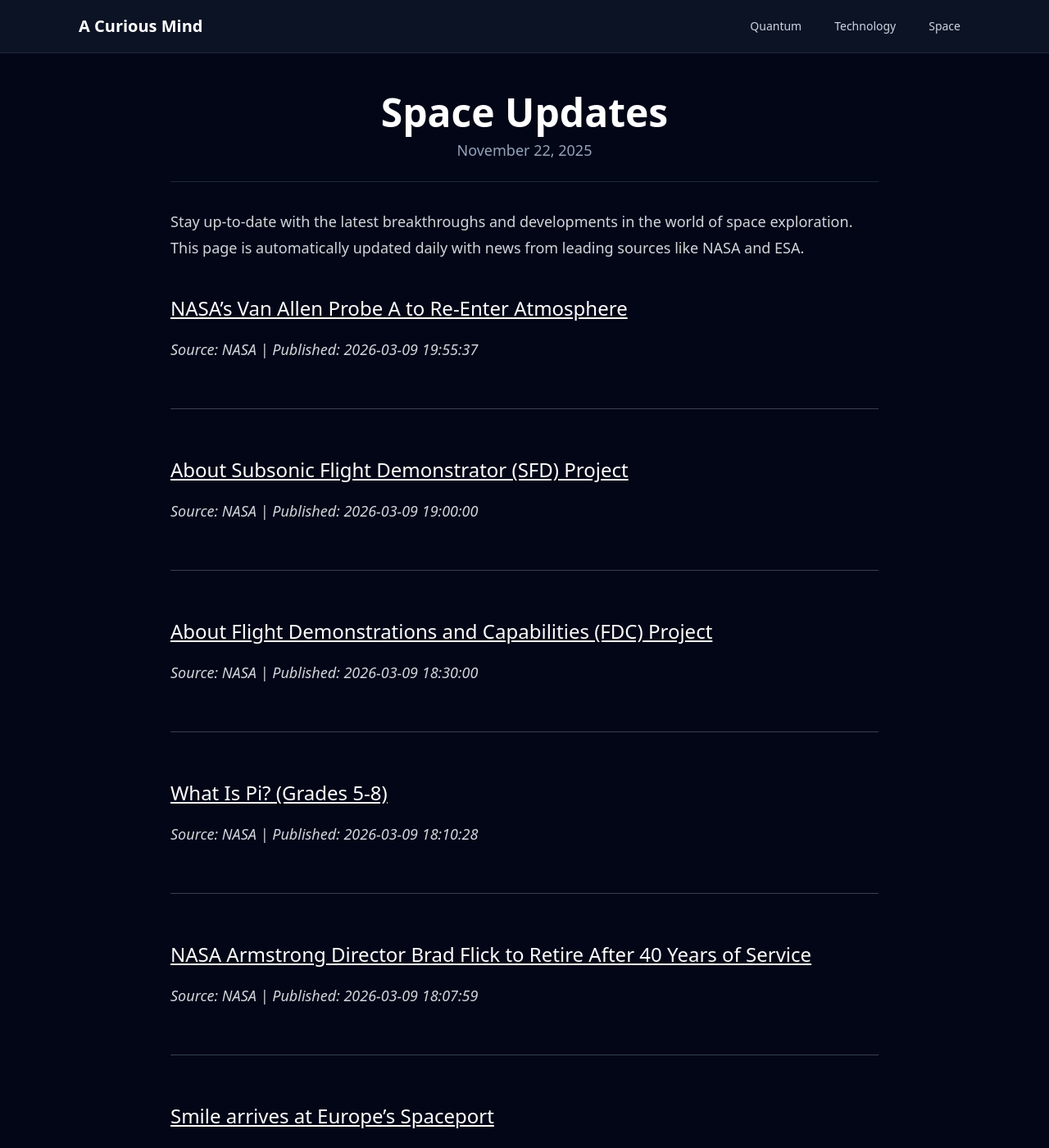
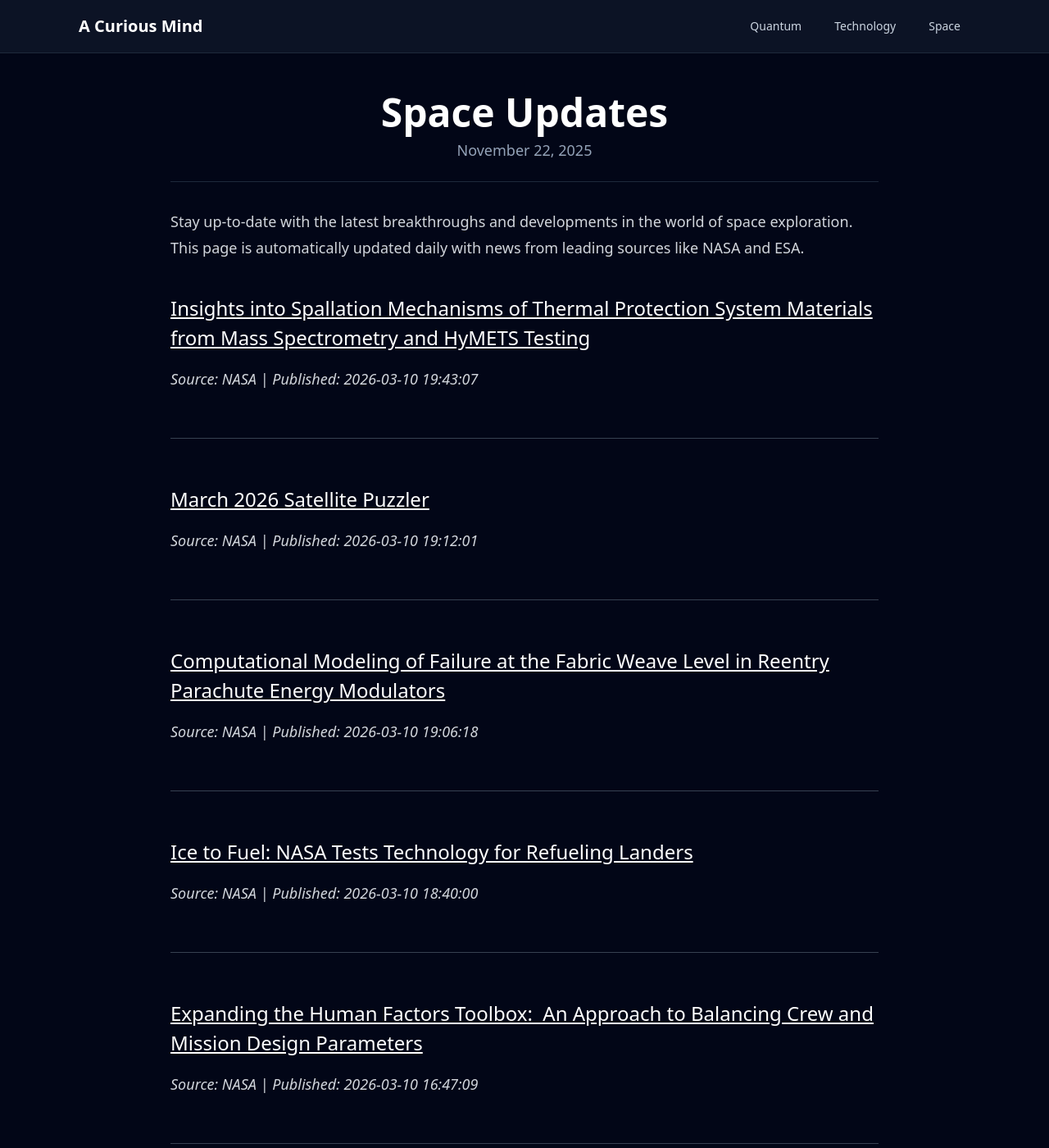
Before and after one commit to onehl7/onehl7.github.io, a Jekyll site: the page built from _posts/2025-11-22-space-updates.md, in a window 1280 px wide and 1400 px high. Shown: the whole window at 82% size. Built offline with Jekyll 4.4.1, drawn with Linux system fonts in a browser that asks for light colours; nearby versions of some CDN libraries; some of the changed text lies outside the part shown.

Commit message:
Update space news data

```diff
--- a/_data/space_news.json
+++ b/_data/space_news.json
@@ -1,33 +1,39 @@
 [
   {
     "source": "NASA",
-    "title": "NASA\u2019s\u00a0Van Allen Probe A\u00a0to Re-Enter Atmosphere",
-    "link": "https://www.nasa.gov/missions/van-allen-probes/nasa-van-allen-probe-a-to-re-enter-atmosphere/",
-    "published": "2026-03-09 19:55:37"
+    "title": "Insights into Spallation Mechanisms of Thermal Protection System Materials from Mass Spectrometry and\u00a0HyMETS\u00a0Testing",
+    "link": "https://www.nasa.gov/centers-and-facilities/nesc/insights-into-spallation-mechanisms-of-thermal-protection-system-materials-from-mass-spectrometry-and-hymets-testing/",
+    "published": "2026-03-10 19:43:07"
   },
   {
     "source": "NASA",
-    "title": "About Subsonic Flight Demonstrator (SFD) Project",
-    "link": "https://www.nasa.gov/directorates/armd/iasp/sfd/about-sfd/",
-    "published": "2026-03-09 19:00:00"
+    "title": "March 2026 Satellite Puzzler",
+    "link": "https://science.nasa.gov/earth/earth-observatory/march-2026-satellite-puzzler/",
+    "published": "2026-03-10 19:12:01"
   },
   {
     "source": "NASA",
-    "title": "About Flight Demonstrations and Capabilities (FDC) Project",
-    "link": "https://www.nasa.gov/directorates/armd/iasp/fdc/about-fdc/",
-    "published": "2026-03-09 18:30:00"
+    "title": "Computational Modeling of Failure at the Fabric Weave\u00a0Level in Reentry Parachute Energy Modulators",
+    "link": "https://www.nasa.gov/centers-and-facilities/nesc/computational-modeling-of-failure-at-the-fabric-weave-level-in-reentry-parachute-energy-modulators/",
+    "published": "2026-03-10 19:06:18"
   },
   {
     "source": "NASA",
-    "title": "What Is Pi? (Grades 5-8)",
-    "link": "https://www.nasa.gov/learning-resources/what-is-pi-grades-5-8/",
-    "published": "2026-03-09 18:10:28"
+    "title": "Ice to Fuel: NASA Tests Technology for\u00a0Refueling\u00a0Landers",
+    "link": "https://www.nasa.gov/general/nasa-tests-lander-refueling-tech/",
+    "published": "2026-03-10 18:40:00"
   },
   {
     "source": "NASA",
-    "title": "NASA Armstrong Director Brad Flick to Retire After 40 Years of Service",
-    "link": "https://www.nasa.gov/news-release/nasa-armstrong-director-brad-flick-to-retire-after-40-years-of-service/",
-    "published": "2026-03-09 18:07:59"
+    "title": "Expanding the Human Factors Toolbox:\u00a0\u00a0An Approach to Balancing Crew and Mission Design Parameters",
+    "link": "https://www.nasa.gov/centers-and-facilities/nesc/expanding-the-human-factors-toolbox-an-approach-to-balancing-crew-and-mission-design-parameters/",
+    "published": "2026-03-10 16:47:09"
+  },
+  {
+    "source": "ESA",
+    "title": "Sophie Adenot shares an inspiring message from the ISS for International Women\u2019s Day",
+    "link": "https://www.esa.int/ESA_Multimedia/Videos/2026/03/Sophie_Adenot_shares_an_inspiring_message_from_the_ISS_for_International_Women_s_Day",
+    "published": "2026-03-09 13:30:00"
   },
   {
     "source": "ESA",
@@ -49,12 +55,6 @@
   },
   {
     "source": "ESA",
-    "title": "Week in images: 02-06 March 2026",
-    "link": "https://www.esa.int/About_Us/Week_in_images/Week_in_images_02-06_March_2026",
-    "published": "2026-03-06 14:15:00"
-  },
-  {
-    "source": "ESA",
     "title": "\u03b5psilon",
     "link": "https://www.esa.int/Science_Exploration/Human_and_Robotic_Exploration/epsilon",
     "published": "2026-01-21 12:54:00"
```
